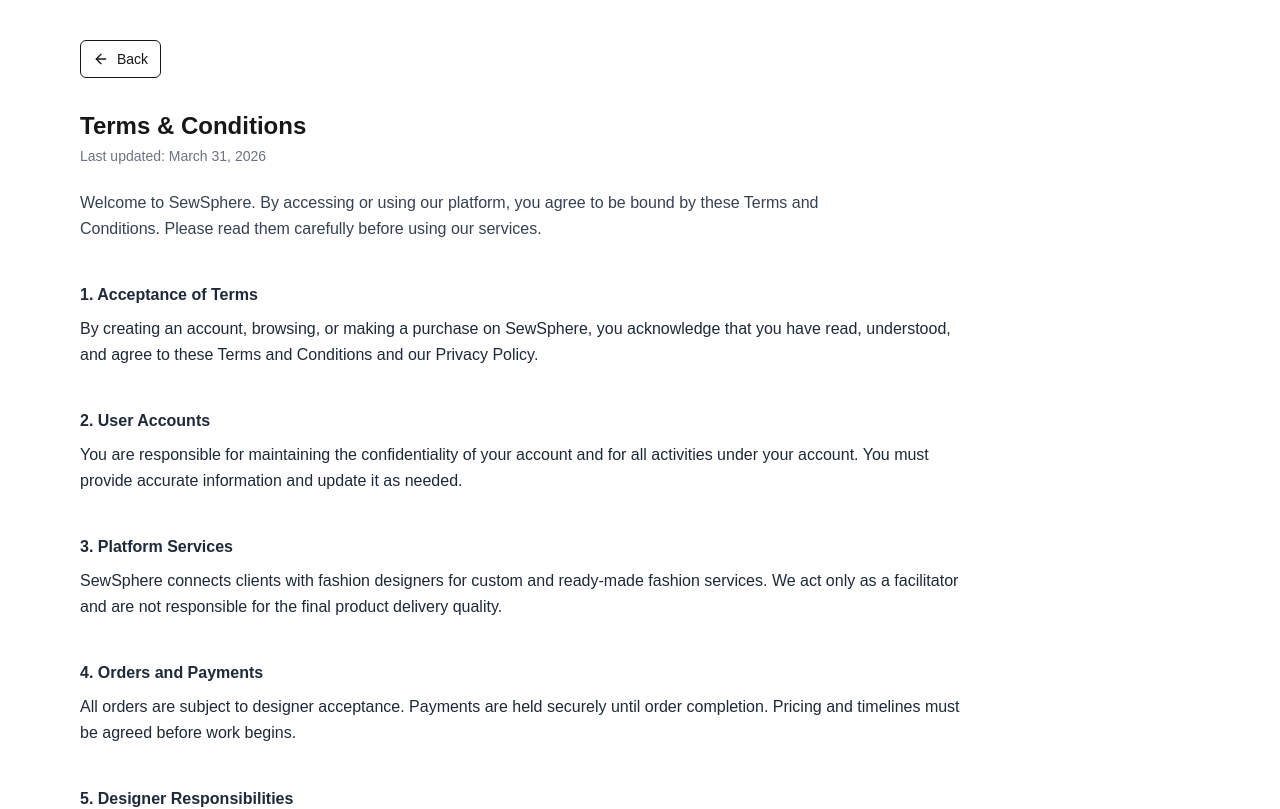
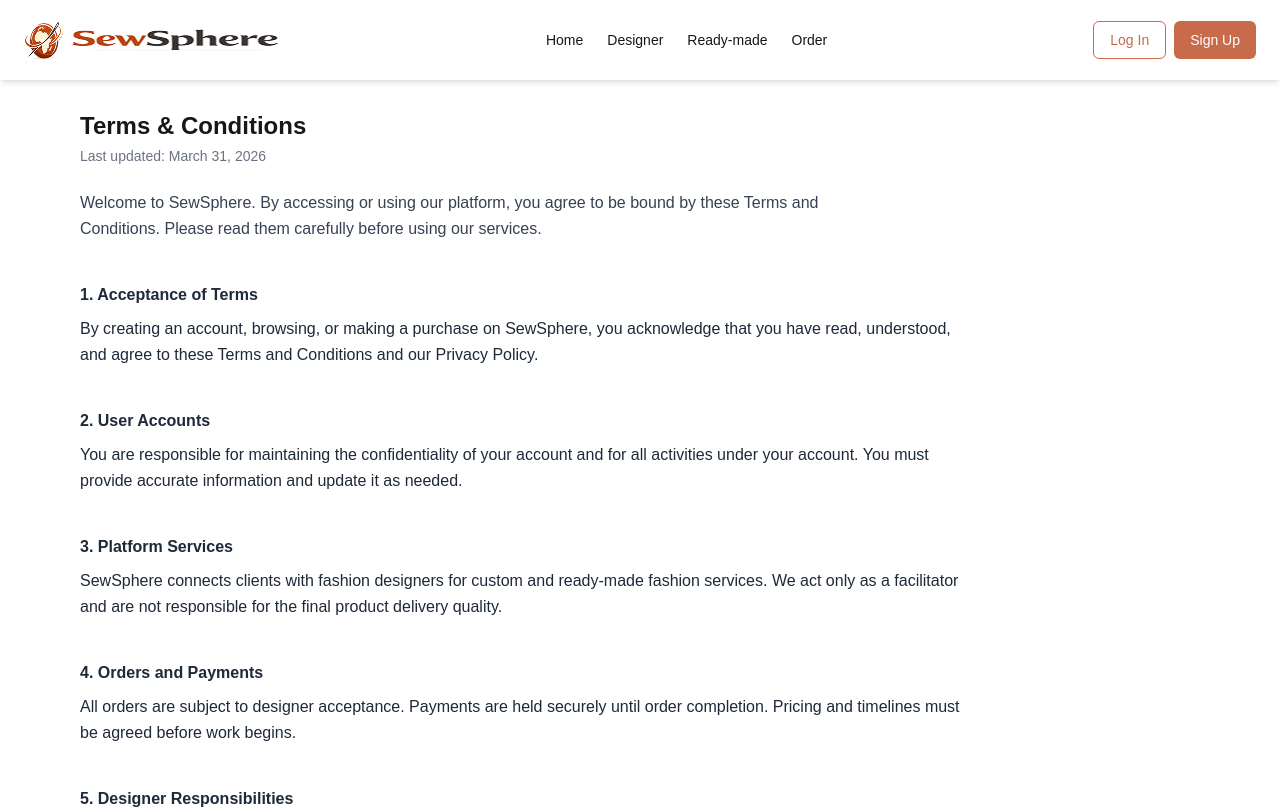
Before and after one commit to Sewsphere-fashion/sewsphere-mvp, a Next.js app: page /terms in a window 1280 px wide. Shown: the top 809 px of the page. Built offline with nearby package versions, Linux system fonts and the light colour scheme.

Commit message:
feat: add terms

```diff
--- a/app/terms/page.tsx
+++ b/app/terms/page.tsx
@@ -2,12 +2,15 @@
 
 import { useRouter } from "next/navigation";
 import { ArrowLeft } from "lucide-react";
+import Navbar from "../components/Navbar";
+import Footer from "../components/Footer";
 
 export default function TermsAndConditionsPage() {
   const router = useRouter();
 
   return (
-    <div className="min-h-screen bg-white px-6 py-10 md:px-20">
+      <div className="min-h-screen bg-white px-6 py-10 md:px-20">
+        <Navbar/>
       {/* Back Button */}
       <button
         onClick={() => router.back()}
@@ -126,6 +129,7 @@
           </p>
         </section>
       </div>
+      {/* <Footer/> */}
     </div>
   );
 }
```
